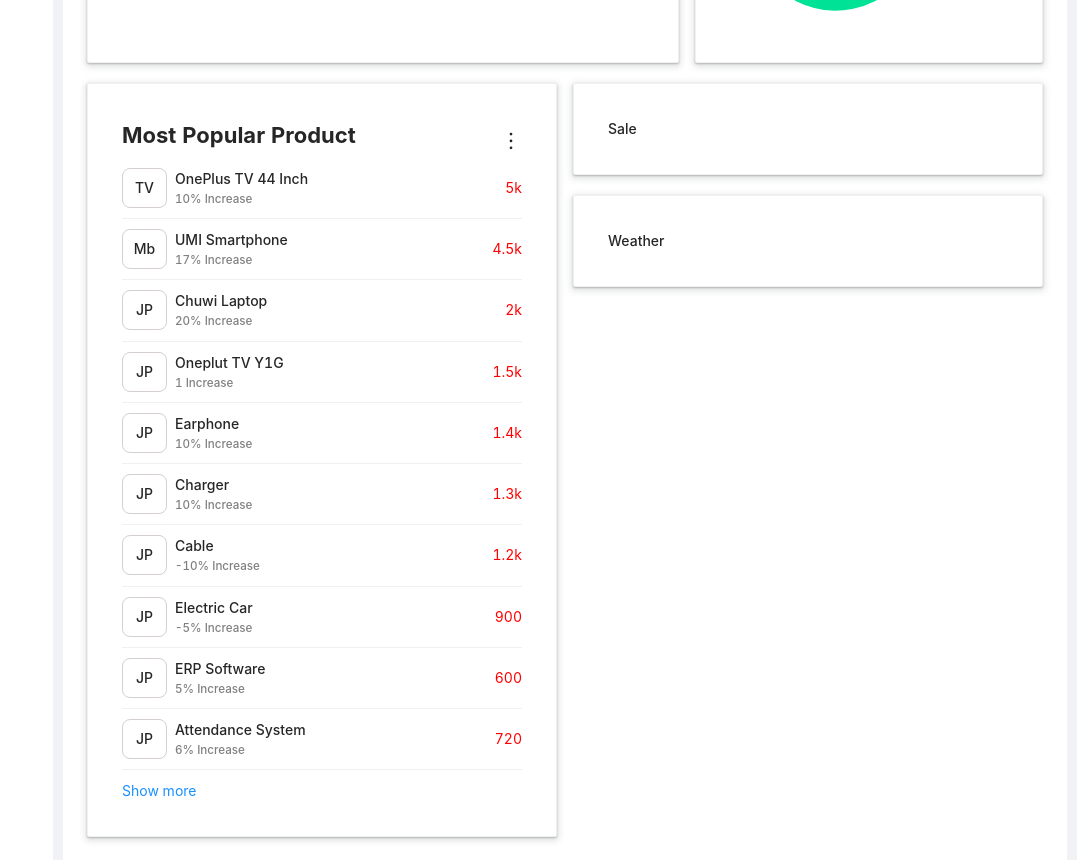
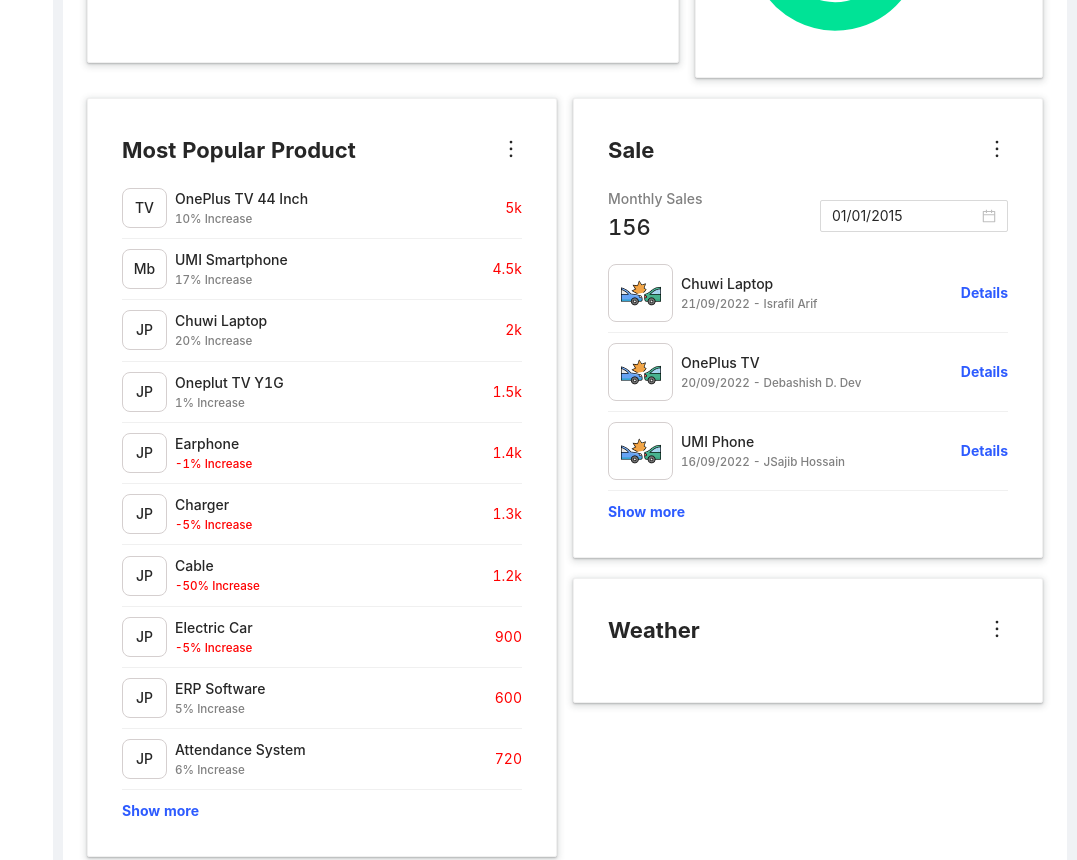
Before and after one commit to antor10655gh/redgreen, a React (Create React App) app: page / in a window 1280 px wide. Shown: the part 520-1380 px from the top of the page, without its empty margins (203-1280 px from the left). Built offline with nearby package versions, Linux system fonts and the light colour scheme.

Commit message:
add sales data

```diff
--- a/public/product.json
+++ b/public/product.json
@@ -3,70 +3,70 @@
       "id": "6322b7c15b6620fecccabb91",
       "name": "TV",
       "title": "OnePlus TV 44 Inch",
-      "profit": "10% Increase",
+      "profit": 10,
       "sales": "5k"
     },
     {
       "id": "6322b7c1d6719259f0aa8d7b",
       "name": "Mb",
       "title": "UMI Smartphone",
-      "profit": "17% Increase",
+      "profit": 17,
       "sales": "4.5k"
     },
     {
       "id": "6322b7c128f18b46d83a471c",
       "name": "JP",
       "title": "Chuwi Laptop",
-      "profit": "20% Increase",
+      "profit": 20,
       "sales": "2k"
     },
     {
       "id": "6322b7c1dfcdc9c1937a7c0d",
       "name": "JP",
       "title": "Oneplut TV Y1G",
-      "profit": "1 Increase",
+      "profit": 1,
       "sales": "1.5k"
     },
     {
       "id": "6322b7c1d8b433b044cc3ae2",
       "name": "JP",
       "title": "Earphone",
-      "profit": "10% Increase",
+      "profit": -1,
       "sales": "1.4k"
     },
     {
       "id": "6322b7c1bd95ced7c0572d1d",
       "name": "JP",
       "title": "Charger",
-      "profit": "10% Increase",
+      "profit": -5,
       "sales": "1.3k"
     },
     {
       "id": "6322b7c11bb28550717c0ab7",
       "name": "JP",
       "title": "Cable",
-      "profit": "-10% Increase",
+      "profit": -50,
       "sales": "1.2k"
     },
     {
       "id": "6322b7c14fb5f126159682e5",
       "name": "JP",
       "title": "Electric Car",
-      "profit": "-5% Increase",
+      "profit": -5,
       "sales": "900"
     },
     {
       "id": "6322b7c1009a181ae9997d8a",
       "name": "JP",
       "title": "ERP Software",
-      "profit": "5% Increase",
+      "profit": 5,
       "sales": "600"
     },
     {
       "id": "6322b7c1918a4381e6865c89",
       "name": "JP",
       "title": "Attendance System",
-      "profit": "6% Increase",
+      "profit": 6,
       "sales": "720"
     }
   ]
--- /dev/null
+++ b/public/sale.json
@@ -0,0 +1,20 @@
+[
+    {
+        "id": "6322b7c15b6620fecccabb91",
+        "customer": "Israfil Arif",
+        "name": "Chuwi Laptop",
+        "date": "21/09/2022"
+      },
+      {
+        "id": "6322b7c1d6719259f0aa8d7b",
+        "customer": "Debashish D. Dev",
+        "name": "OnePlus TV",
+        "date": "20/09/2022"
+      },
+      {
+        "id": "6322b7c128f18b46d83a471c",
+        "customer": "JSajib Hossain",
+        "name": "UMI Phone",
+        "date": "16/09/2022"
+      }
+]
--- a/src/Dashboard/Dashboard.js
+++ b/src/Dashboard/Dashboard.js
@@ -85,8 +85,9 @@
                         <Card style={{padding: "10px",boxShadow: "rgba(60, 64, 67, 0.3) 0px 1px 2px 0px, rgba(60, 64, 67, 0.15) 0px 2px 6px 2px", minHeight: "360px"}}>
                             <div style={{
                                 display: "flex",
+                                alignItems: "center",
+                                marginBottom: "20px",
                                 justifyContent: "space-between",
-                                alignItems: "center"
                             }}>
                                 <div>
                                     <h1 style={{fontSize:"22px", fontWeight: "bold"}}>Sales Chart</h1>
--- a/src/partial/ProductData.js
+++ b/src/partial/ProductData.js
@@ -1,7 +1,7 @@
 import { Divider } from 'antd';
+import { Link } from 'react-router-dom';
 import { MoreOutlined } from '@ant-design/icons';
 import React, { useEffect, useState } from 'react';
-import { Link } from 'react-router-dom';
 
 const ProductData = () => {
     const [products, setProducts] = useState([]);
@@ -17,15 +17,15 @@
             <div
                 style={{
                     display: "flex",
+                    marginBottom: "20px",
+                    alignItems: "center",
                     justifyContent: "space-between",
-                    alignItems: "center"
                 }}>
                 <div>
                     <h1
                         style={{
                             fontSize:"22px",
                             fontWeight: "bold",
-                            marginBottom: "15px"
                         }}>
                             Most Popular Product
                     </h1>
@@ -55,7 +55,13 @@
                             </div>
                             <div>
                                 <h1>{product.title}</h1>
-                                <h5>{product.profit}</h5>
+                                {
+                                    product.profit < 0
+                                    ?
+                                    <h5 style={{color: "red"}}>{product.profit}% Increase</h5>
+                                    :
+                                    <h5>{product.profit}% Increase</h5>
+                                }
                             </div>
                         </div>
                         <div>
@@ -72,7 +78,7 @@
                     </div>
                 )
             }
-            <Link to="http://google.com" target="_blank">Show more</Link>
+            <Link style={{color: "#2D5BFF", fontWeight: "bold"}} to="http://google.com" target="_blank">Show more</Link>
             </div>
         </div>
     );
--- a/src/partial/SalesData.js
+++ b/src/partial/SalesData.js
@@ -1,9 +1,92 @@
-import React from 'react';
+import moment from 'moment';
+import { Link } from 'react-router-dom';
+import { DatePicker, Divider } from 'antd';
+import { MoreOutlined } from '@ant-design/icons';
+import React, { useEffect, useState } from 'react';
+import salePic from "../assets/images/Two Cars Collide.png"
+
+// start ant-datepicker
+const dateFormatList = ['DD/MM/YYYY', 'DD/MM/YY'];
+// end ant-datepicker
 
 const SalesData = () => {
+    const [sales, setSales] = useState([]);
+
+    useEffect(()=>{
+        fetch('sale.json')
+        .then(res=>res.json())
+        .then(data=>setSales(data))
+    },[])
     return (
         <div>
-            <h1>Sale</h1>
+            <div
+                style={{
+                    display: "flex",
+                    alignItems: "center",
+                    marginBottom: "20px",
+                    justifyContent: "space-between",
+                }}>
+                <div>
+                    <h1
+                        style={{
+                            fontSize:"22px",
+                            fontWeight: "bold",
+                        }}>
+                            Sale
+                    </h1>
+                </div>
+                <div>
+                    <MoreOutlined style={{ fontSize: '22px'}} />
+                </div>
+            </div>
+            <div style={{
+                                display: "flex",
+                                alignItems: "center",
+                                marginBottom: "20px",
+                                justifyContent: "space-between",
+                            }}>
+                                <div>
+                                    <h4>Monthly Sales</h4>
+                                    <h1 style={{ fontSize: '22px'}}>156</h1>
+                                </div>
+                                <div>
+                                <DatePicker defaultValue={moment('01/01/2015', dateFormatList[0])} format={dateFormatList} />
+                                </div>
+            </div>
+            <div>
+            {
+                sales.map(sale=>
+                    <div>
+                        <div className='product-main'>
+                        <div className='product-sub'>
+                            <div>
+                                <div
+                                    style={{
+                                        width: "65px",
+                                        marginRight: "8px",
+                                        padding: "8px 10px",
+                                        textAlign: "center",
+                                        borderRadius: "8px",
+                                        border: "1px solid #d5cfcf",
+                                    }}>
+                                    <img src={salePic} alt="salePic.png" />
+                                </div>
+                            </div>
+                            <div>
+                                <h1>{sale.name}</h1>
+                                <h5>{sale.date} - {sale.customer}</h5>
+                            </div>
+                        </div>
+                        <div>
+                            <Link style={{color: "#2D5BFF", fontWeight: "bold"}} to="http://google.com" target="_blank">Details</Link>
+                        </div>
+                        </div>
+                        <Divider />
+                    </div>
+                )
+            }
+            <Link style={{color: "#2D5BFF", fontWeight: "bold"}} to="http://google.com" target="_blank">Show more</Link>
+            </div>
         </div>
     );
 };
--- a/src/partial/WeatherData.js
+++ b/src/partial/WeatherData.js
@@ -1,9 +1,29 @@
 import React from 'react';
+import { MoreOutlined } from '@ant-design/icons';
 
 const WeatherData = () => {
     return (
         <div>
-            <h1>Weather</h1>
+           <div
+                style={{
+                    display: "flex",
+                    alignItems: "center",
+                    marginBottom: "20px",
+                    justifyContent: "space-between",
+                }}>
+                <div>
+                    <h1
+                        style={{
+                            fontSize:"22px",
+                            fontWeight: "bold",
+                        }}>
+                            Weather
+                    </h1>
+                </div>
+                <div>
+                    <MoreOutlined style={{ fontSize: '22px'}} />
+                </div>
+            </div>
         </div>
     );
 };
```
Also changed, not shown: src/assets/images/Light.png (added), src/assets/images/Two Cars Collide.png (added).
